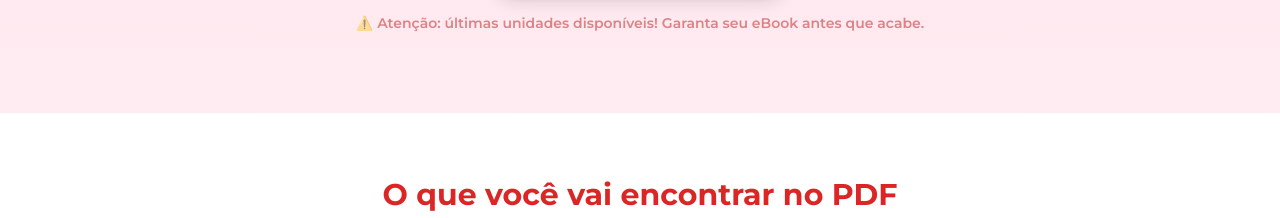
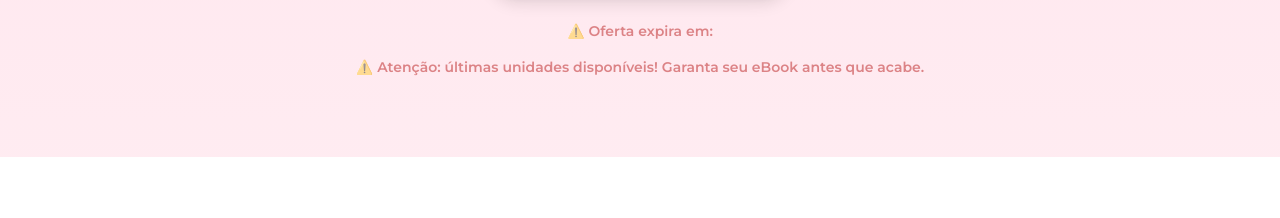
Before and after one commit to devpedroolivier/morango_amor, a plain HTML site: page static/index.html in a window 1280 px wide. Shown: the part 456-674 px from the top of the page. Drawn offline with nearby package versions, Linux system fonts and the light colour scheme.

Commit message:
update index.html

```diff
--- a/static/index.html
+++ b/static/index.html
@@ -18,6 +18,10 @@
     <p class="text-lg max-w-2xl mx-auto mb-6">Aprenda 3 receitas exclusivas de Morango do Amor com recheios, caldas e acabamentos incríveis — perfeitas para vender, presentear ou se deliciar!</p>
     <img src="/static/capa_ebook_morango.png" alt="Capa do eBook Morango do Amor" class="mx-auto w-48 rounded-xl shadow-2xl border border-white mb-6" />
     <button onclick="checkout()" class="bg-red-600 hover:bg-red-700 text-white px-10 py-4 rounded-full text-lg font-semibold shadow-lg transition">Quero Baixar por R$8,99</button>
+    <div class="mt-6">
+      <p class="text-sm text-red-700 font-semibold mb-2 animate-pulse">⚠️ Oferta expira em:</p>
+      <div id="countdown" class="text-2xl font-bold text-red-600 tracking-widest"></div>
+    </div>
     <p class="mt-4 text-sm text-red-700 font-semibold animate-pulse">
     ⚠️ Atenção: últimas unidades disponíveis! Garanta seu eBook antes que acabe.
     </p>
```
